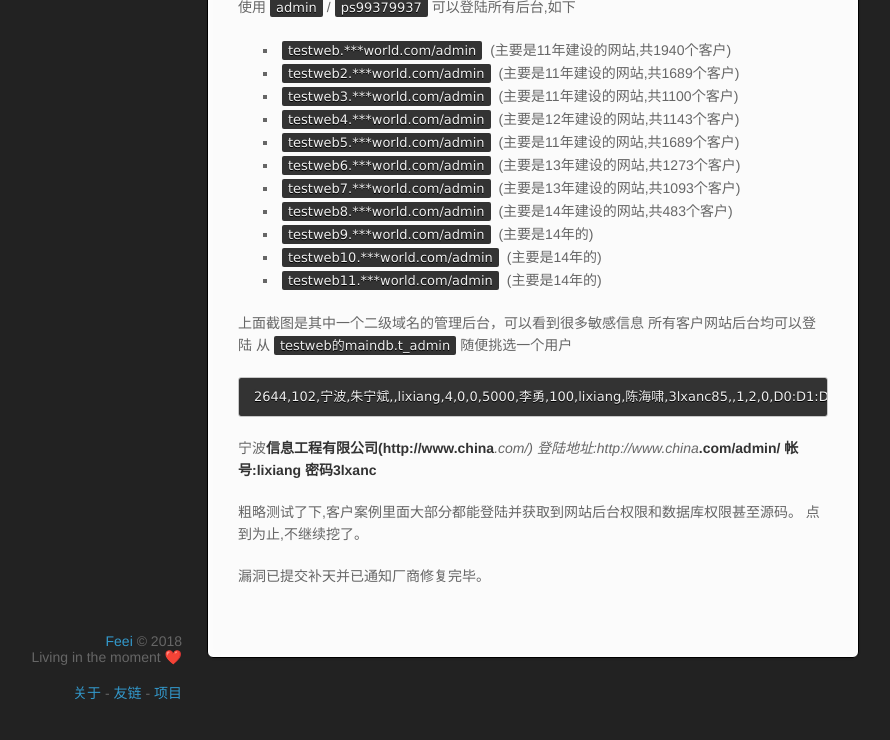
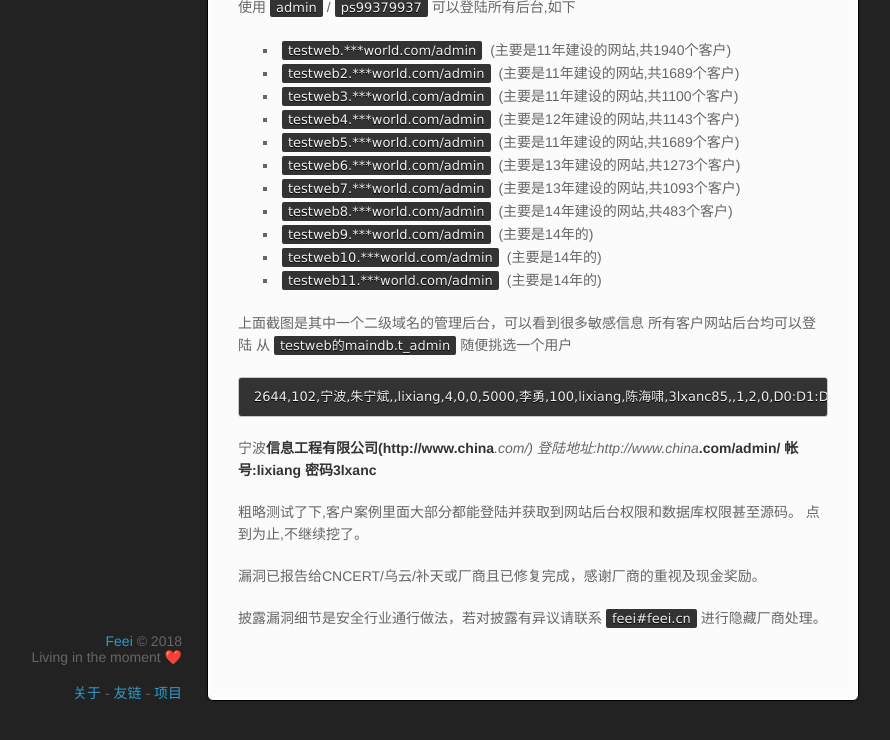
Before and after one commit to limengmingx/Papers, a Jekyll site: the page built from PVE-2014092401.md, in a window 1280 px wide and 900 px high, scrolled down 4152 px, cut to the strip 159-899 px from the top of the window. Shown: the whole strip, without its empty margins (108-998 px from the left). Built offline with Jekyll 4.4.1, drawn with Linux system fonts in a browser that asks for light colours; our own code applies the rules of GitHub Pages for plain Markdown files; a script that is not in the unit is left out; comment, search, counter and statistics services are not loaded; before the commit the page ends 5009 px from its top, so only the background shows below that.

Commit message:
Update PVE-2014092401.md

```diff
--- a/PVE-2014092401.md
+++ b/PVE-2014092401.md
@@ -184,4 +184,6 @@ Database: maindb
 粗略测试了下,客户案例里面大部分都能登陆并获取到网站后台权限和数据库权限甚至源码。
 点到为止,不继续挖了。
 
-漏洞已提交补天并已通知厂商修复完毕。
+漏洞已报告给CNCERT/乌云/补天或厂商且已修复完成，感谢厂商的重视及现金奖励。
+
+披露漏洞细节是安全行业通行做法，若对披露有异议请联系`feei#feei.cn`进行隐藏厂商处理。
```
